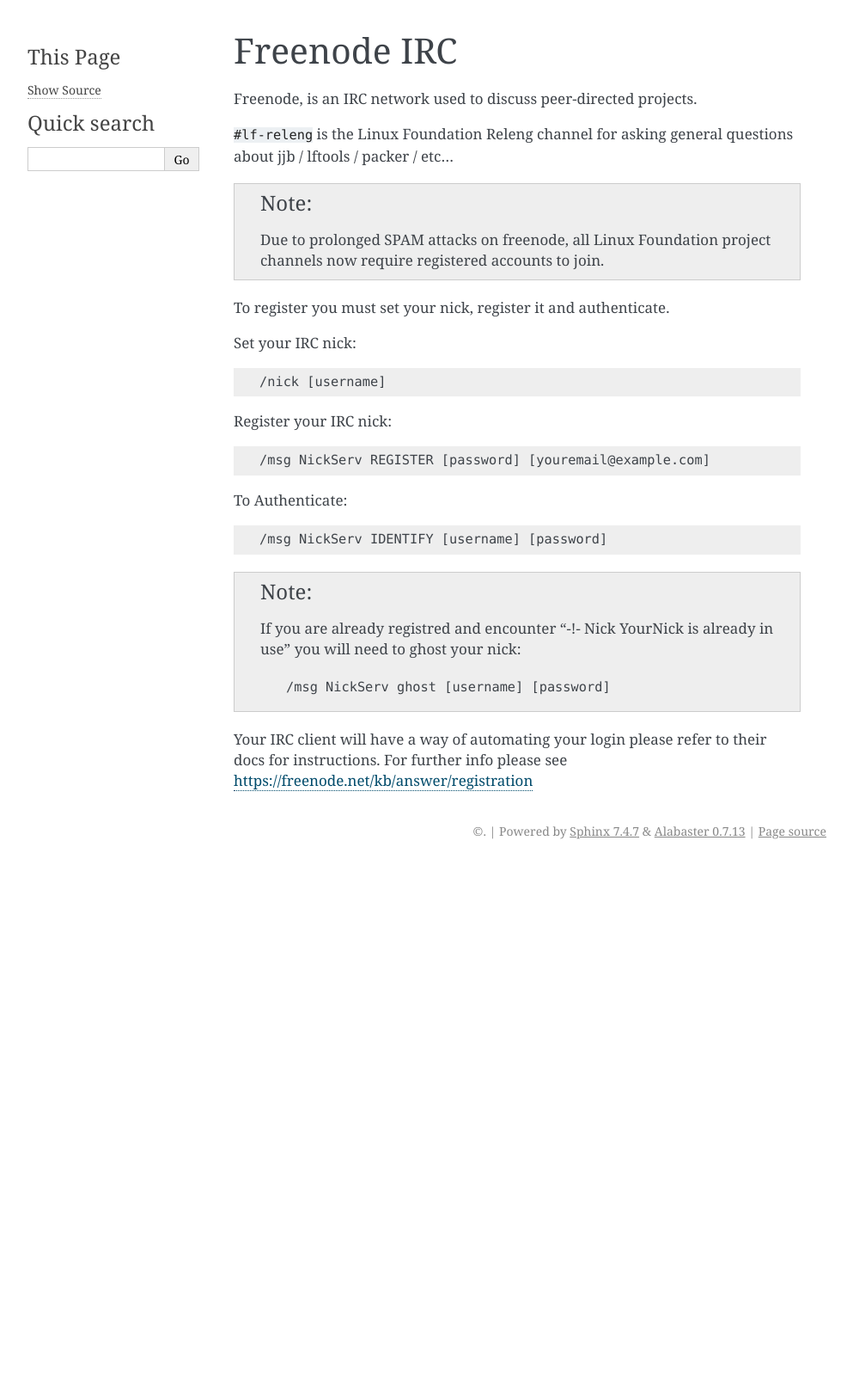
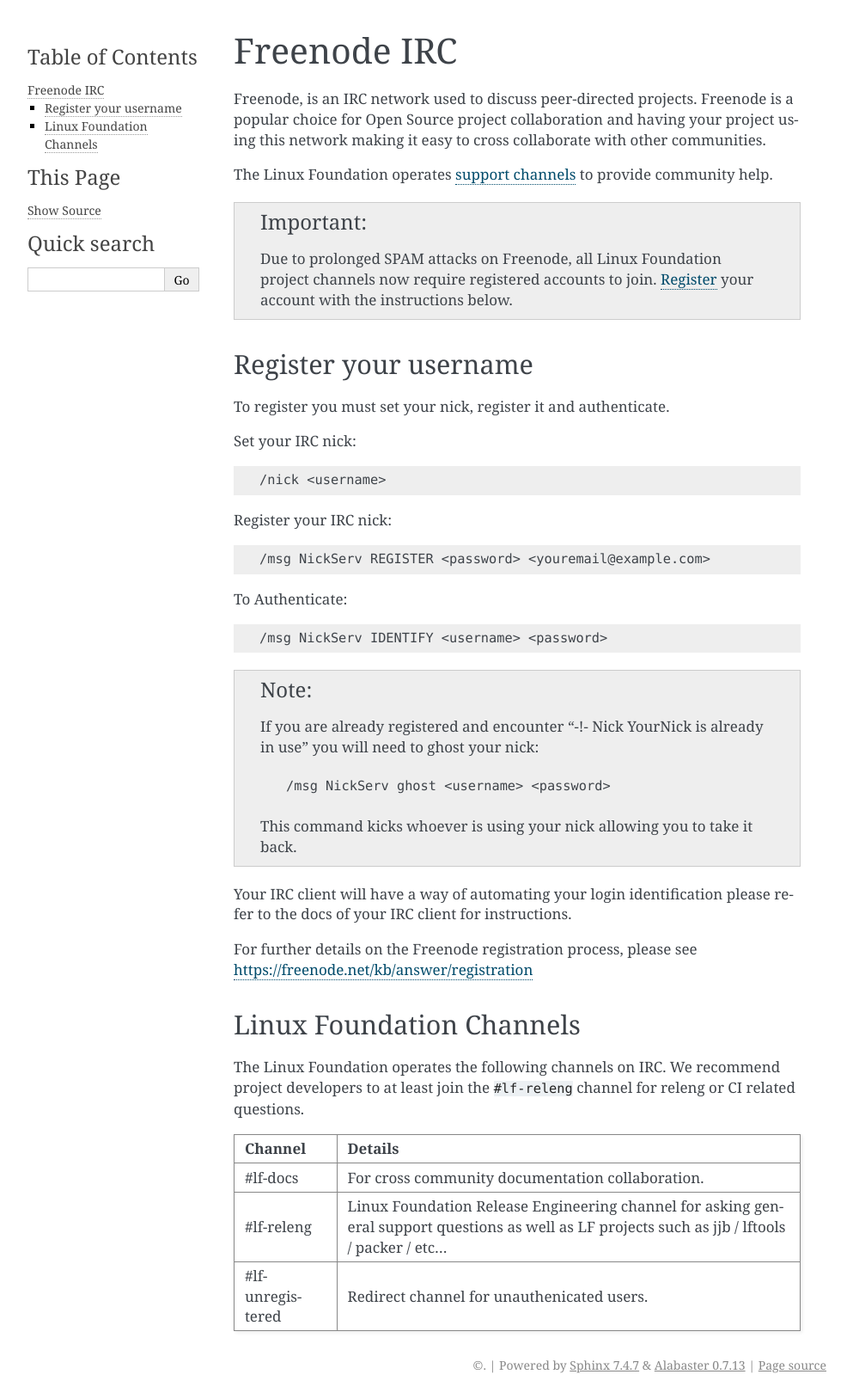
Before and after one commit to lfit/releng-docs, a Sphinx documentation site: the page built from docs/freenode.rst, in a window 1280 px wide. Shown: the whole page at 86% size, without its empty margins (148-1141 px from the left). Built offline with Sphinx 7.4.7, drawn with Linux system fonts in a browser that asks for light colours; the version number could not be read and is left out; before the commit the page ends 1006 px from its top, so only the background shows below that.

Commit message:
Tune initial Freenode docs
- Move LF channel details to it's own section.
- Use <> to indicate REQUIRED fields as [] is for OPTIONAL.
- Reword some of the text to be more clear.

Change-Id: I076df768655e06c90fc337736e03a058e392d356
Signed-off-by: Thanh Ha <thanh.ha@linuxfoundation.org>

```diff
--- a/docs/freenode.rst
+++ b/docs/freenode.rst
@@ -1,18 +1,26 @@
-.. _lfdocs-freenode:
+.. _freenode:
 
 ############
 Freenode IRC
 ############
 
-Freenode, is an IRC network used to discuss peer-directed projects.
+Freenode, is an IRC network used to discuss peer-directed projects. Freenode is
+a popular choice for Open Source project collaboration and having your project
+using this network making it easy to cross collaborate with other communities.
 
-``#lf-releng`` is the Linux Foundation Releng channel for asking general questions
-about jjb / lftools / packer / etc...
+The Linux Foundation operates :ref:`support channels
+<freenode-lf-channels>` to provide community help.
 
-.. note::
+.. important::
 
-      Due to prolonged SPAM attacks on freenode, all Linux Foundation project
-      channels now require registered accounts to join.
+   Due to prolonged SPAM attacks on Freenode, all Linux Foundation project
+   channels now require registered accounts to join.
+   :ref:`Register <freenode-register>` your account with the instructions below.
+
+.. _freenode-register:
+
+Register your username
+======================
 
 To register you must set your nick, register it and authenticate.
 
@@ -20,31 +28,55 @@
 
 .. code-block:: none
 
-      /nick [username]
+   /nick <username>
 
 Register your IRC nick:
 
 .. code-block:: none
 
-      /msg NickServ REGISTER [password] [youremail@example.com]
+   /msg NickServ REGISTER <password> <youremail@example.com>
 
 To Authenticate:
 
 .. code-block:: none
 
-      /msg NickServ IDENTIFY [username] [password]
+   /msg NickServ IDENTIFY <username> <password>
 
 
 .. note::
 
-      If you are already registred and encounter
-      "-!- Nick YourNick is already in use"
-      you will need to ghost your nick:
+   If you are already registered and encounter
+   "-!- Nick YourNick is already in use"
+   you will need to ghost your nick:
 
-      .. code-block:: none
+   .. code-block:: none
 
-            /msg NickServ ghost [username] [password]
+      /msg NickServ ghost <username> <password>
 
-Your IRC client will have a way of automating your login
-please refer to their docs for instructions.
-For further info please see https://freenode.net/kb/answer/registration
+   This command kicks whoever is using your nick allowing you to take it back.
+
+Your IRC client will have a way of automating your login identification
+please refer to the docs of your IRC client for instructions.
+
+For further details on the Freenode registration process,
+please see https://freenode.net/kb/answer/registration
+
+
+.. _freenode-lf-channels:
+
+Linux Foundation Channels
+=========================
+
+The Linux Foundation operates the following channels on IRC. We recommend
+project developers to at least join the ``#lf-releng`` channel for releng or
+CI related questions.
+
+================ ==============================================================
+Channel          Details
+================ ==============================================================
+#lf-docs         For cross community documentation collaboration.
+#lf-releng       Linux Foundation Release Engineering channel for asking
+                 general support questions as well as LF projects such as
+                 jjb / lftools / packer / etc...
+#lf-unregistered Redirect channel for unauthenicated users.
+================ ==============================================================
```
